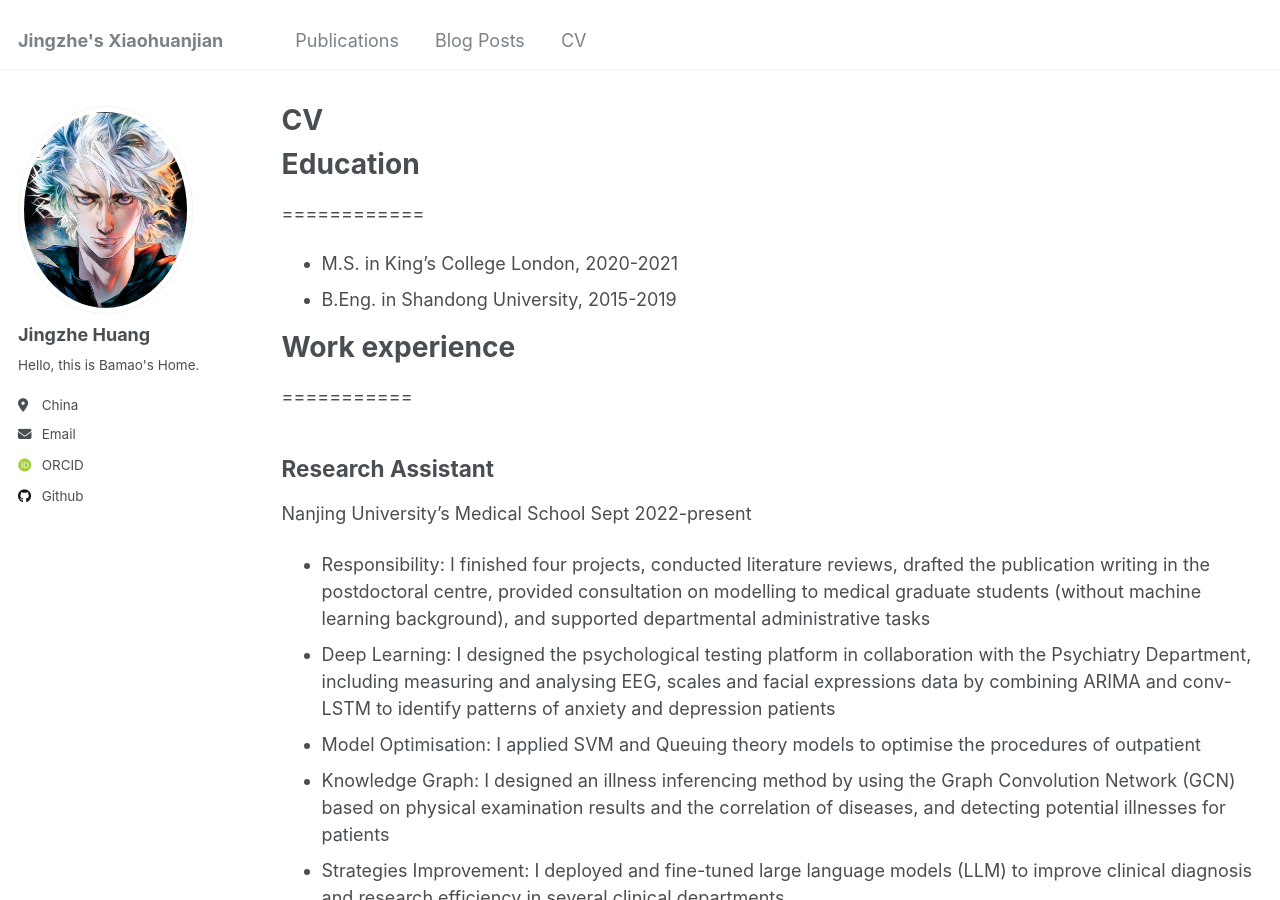
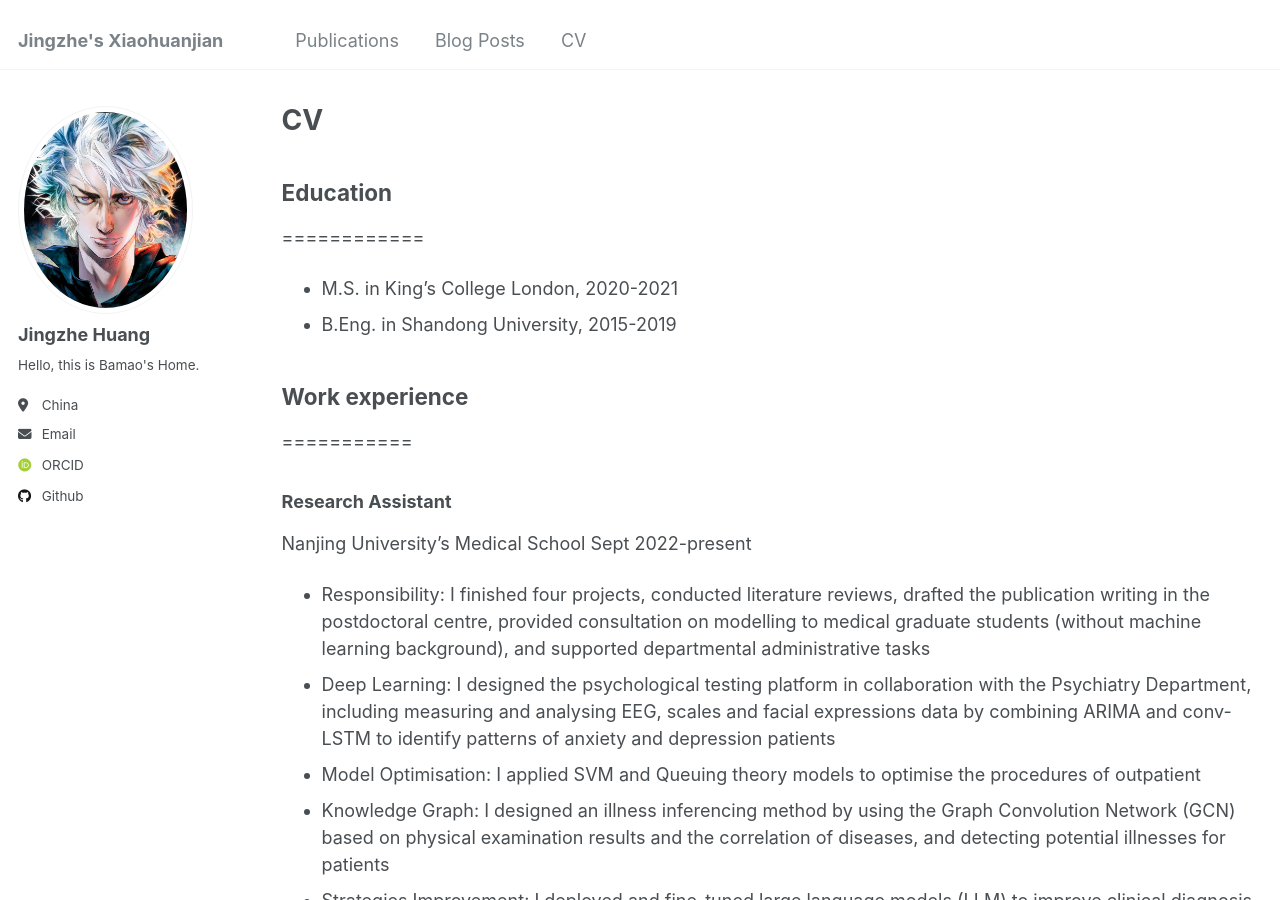
Before and after one commit to GingerHuang/GingerHuang.github.io, a Jekyll site: the page built from _pages/cv.md, in a window 1280 px wide and 900 px high. Built offline with Jekyll 4.4.1, drawn with Linux system fonts in a browser that asks for light colours; some web fonts are replaced.

Commit message:
Update cv.md

```diff
--- a/_pages/cv.md
+++ b/_pages/cv.md
@@ -9,15 +9,15 @@ redirect_from:
 
 {% include base_path %}
 
-# Education
+## Education
 ============
 * M.S. in King's College London, 2020-2021
 * B.Eng. in Shandong University, 2015-2019
 
-# Work experience
+## Work experience
 ===========
 
-## Research Assistant
+### Research Assistant
 Nanjing University's Medical School   Sept 2022-present
 * Responsibility:  I finished four projects, conducted literature reviews, drafted the publication writing in the postdoctoral centre, provided consultation on modelling to medical graduate students (without machine learning background), and supported departmental administrative tasks
 * Deep Learning: I designed the psychological testing platform in collaboration with the Psychiatry Department, including measuring and analysing EEG, scales and facial expressions data by combining ARIMA and conv-LSTM to identify patterns of anxiety and depression patients
@@ -25,13 +25,13 @@ Nanjing University's Medical School   Sept 2022-present
 * Knowledge Graph: I designed an illness inferencing method by using the Graph Convolution Network (GCN) based on physical examination results and the correlation of diseases, and detecting potential illnesses for patients
 * Strategies Improvement: I deployed and fine-tuned large language models (LLM) to improve clinical diagnosis and research efficiency in several clinical departments
 
-## Research Collaborations
+### Research Collaborations
 with Tongji University   Jan 2024-present
 * Innovative Strategy: I applied the causal inference and deep Q-learning model to analyse the Navigation safety and economic efficiency of Arctic shipping routes optimisation and compared it with some traditional models, such as Bayesian Decision Tree and Fuzzy Expertise Systems (ongoing)
 * Practical Application: We applied Contrastive Language-Image Pretraining (CLIP) to the pharmaceutic molecular retrosynthesis and achieved the SOTA compared to other retrosynthesis prediction methods.
 
 
-# Skills
+## Skills
 ===========
 * Machine Learning & Artificial Intelligence
   * SVM
@@ -43,12 +43,12 @@ with Tongji University   Jan 2024-present
 * Integral Transformation
 * Differential Topology
 
-# Publications
+## Publications
 ===========
   <ul>{% for post in site.publications reversed %}
     {% include archive-single-cv.html %}
   {% endfor %}</ul>
 
-# Service and leadership
+## Service and leadership
 ===========
 * Currently signed in to 43 different slack teams
```
